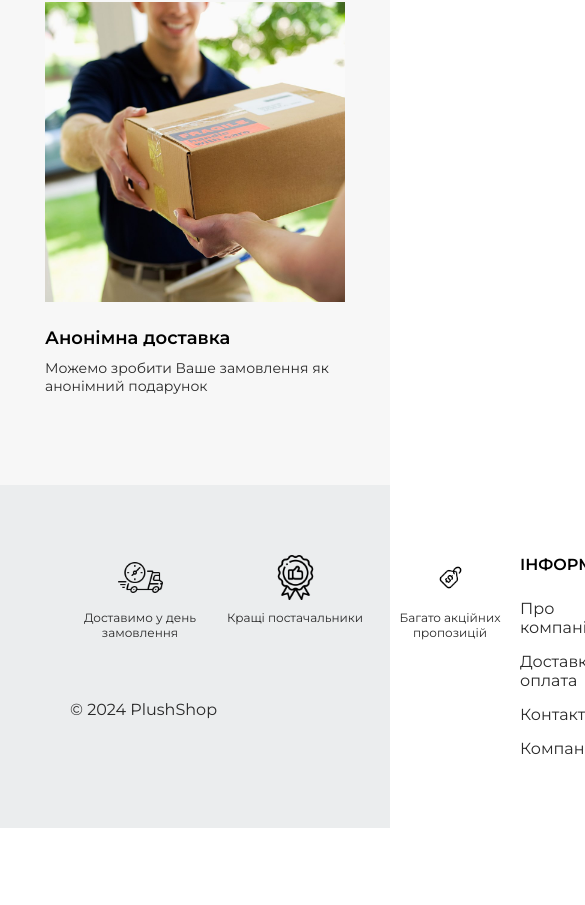
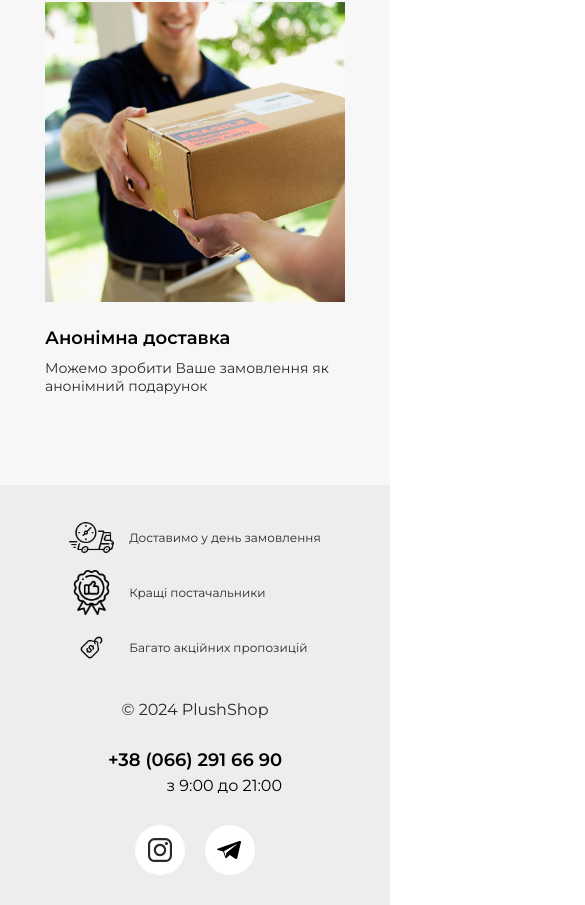
Before and after one commit to VRomanenko04/Plush-Store, a Next.js app: page / in a window 390 px wide. Shown: the part 3965-4870 px from the top of the page, 585 px wide, since content can reach past the window. Before the commit the page ends 4793 px from the top, so only its background shows below. Built offline with nearby package versions, Linux system fonts and the light colour scheme.

Commit message:
Made adaptation for all devices

```diff
--- a/src/components/Footer/Footer.module.scss
+++ b/src/components/Footer/Footer.module.scss
@@ -70,7 +70,7 @@
 .firth_column {
     display: flex;
     flex-direction: column;
-    gap: 60px;
+    gap: 80px;
 
     .phone_container {
         display: flex;
@@ -116,3 +116,47 @@
         margin-right: 3px;
     }
 }
+
+@media screen and (max-width: 800px) {
+    .container {
+        flex-direction: column;
+        align-items: center;
+        padding: 30px 10px;
+    }
+
+    .first_column {
+        align-items: center;
+        gap: 30px;
+
+        .icons {
+            flex-direction: column;
+            gap: 10px;
+
+            div {
+                flex-direction: row;
+                gap: 15px;
+                width: auto;
+            }
+        }
+    }
+
+    .links {
+        display: none;
+    }
+
+    .firth_column {
+        margin-top: 30px;
+        align-items: center;
+        gap: 30px;
+    }
+}
+
+@media screen and (min-width: 801px) and (max-width: 1200px) {
+    .links {
+        display: none;
+    }
+
+    .first_column {
+        align-items: center;
+    }
+}
```
